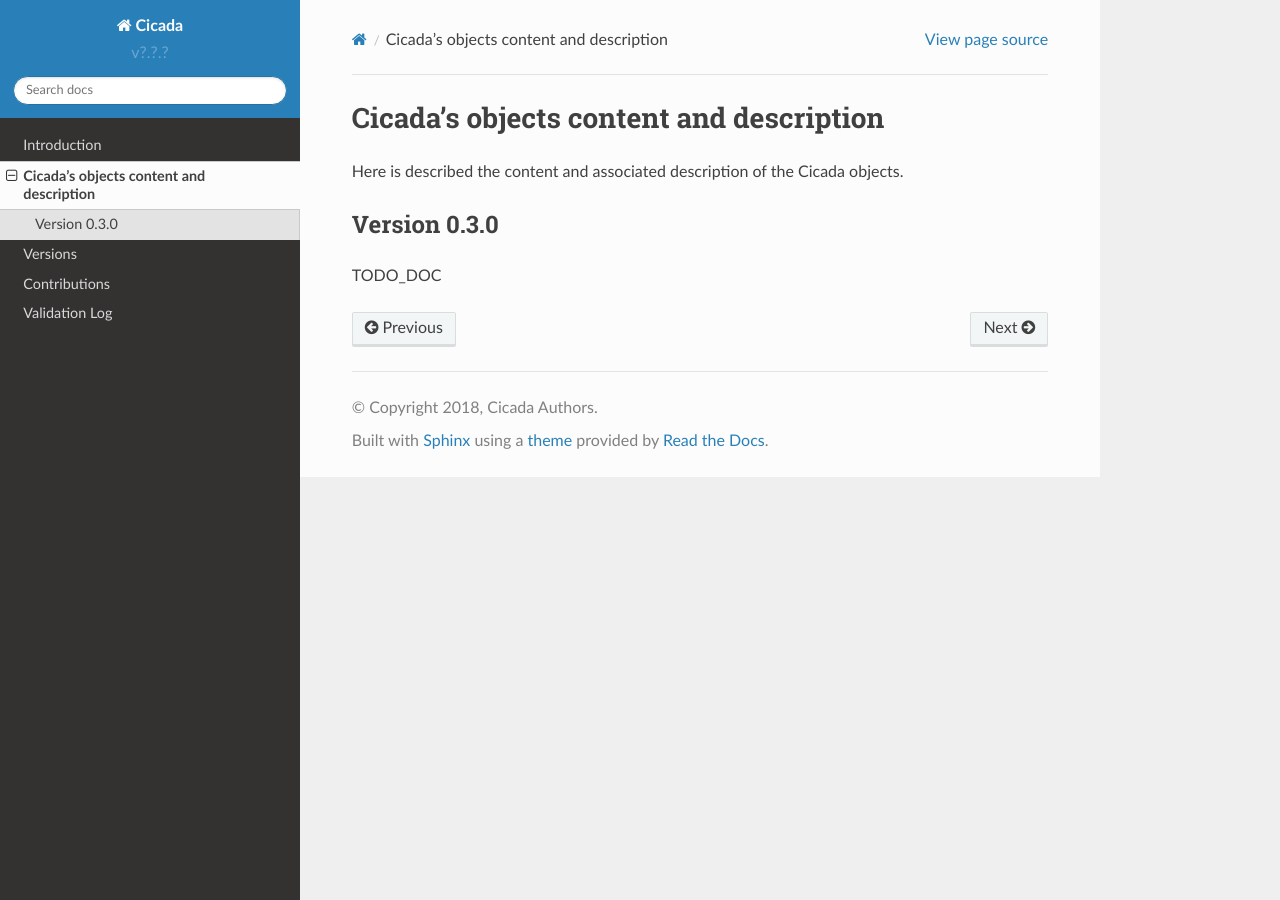
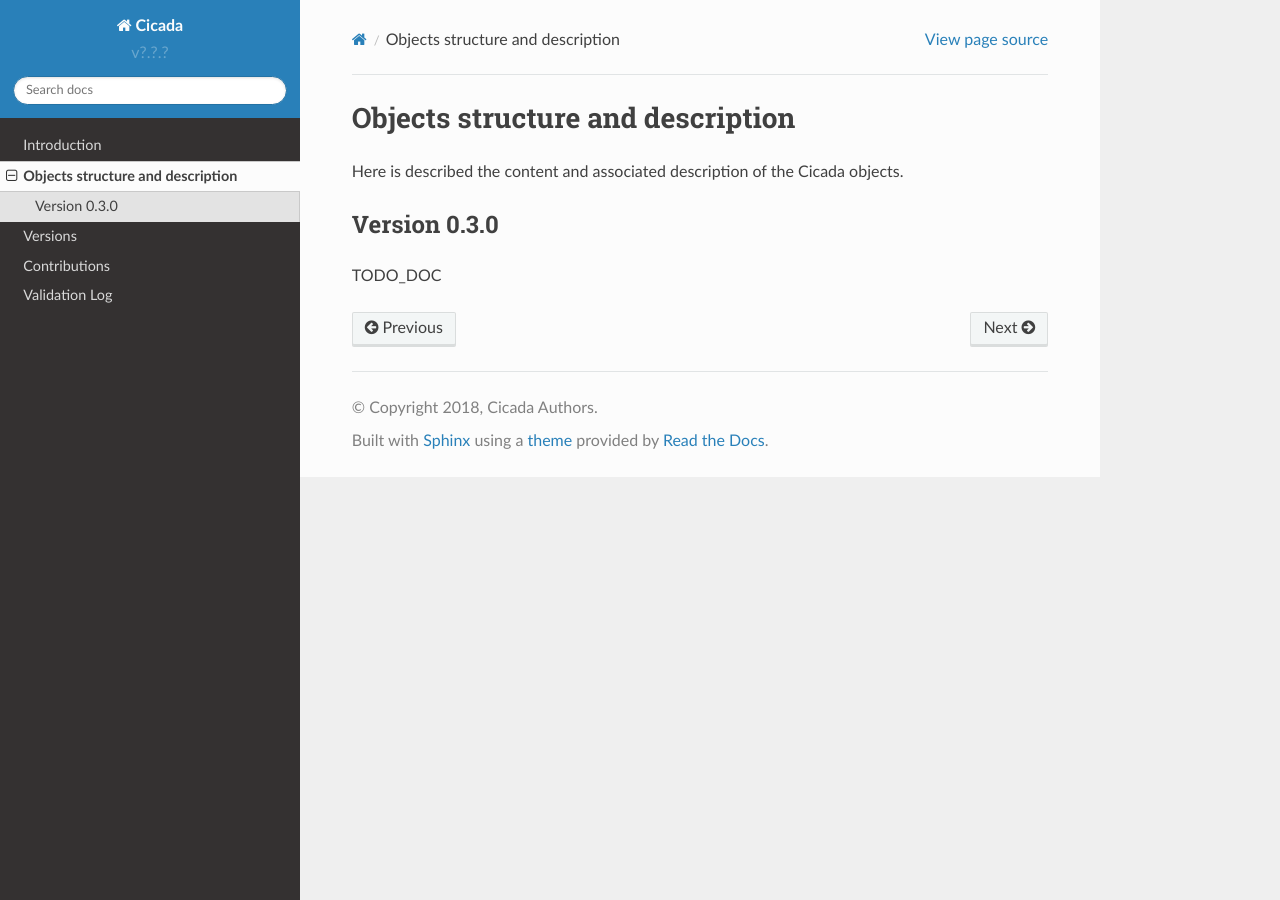
Before and after one commit to project8/cicada, a Sphinx documentation site: the page built from Documentation/ObjectsStructure.rst, in a window 1280 px wide. Built offline with Sphinx 7.4.7 and the Read the Docs theme 2.0.0, drawn with Linux system fonts in a browser that asks for light colours.

Commit message:
Some more documentation

```diff
--- a/Documentation/ObjectsStructure.rst
+++ b/Documentation/ObjectsStructure.rst
@@ -1,4 +1,4 @@
-Cicada's objects content and description
+Objects structure and description
 ========================================
 
 Here is described the content and associated description of the Cicada objects.
--- a/Documentation/conf.py
+++ b/Documentation/conf.py
@@ -76,8 +76,8 @@
 
 # The suffix(es) of source filenames.
 # You can specify multiple suffix as a list of string:
-# source_suffix = ['.rst', '.md']
-source_suffix = '.rst'
+source_suffix = ['.rst', '.md']
+# source_suffix = '.rst'
 
 # The encoding of source files.
 #source_encoding = 'utf-8-sig'
@@ -208,7 +208,7 @@
 #html_show_sphinx = True
 
 # If true, "(C) Copyright ..." is shown in the HTML footer. Default is True.
-#html_show_copyright = True
+html_show_copyright = True
 
 # If true, an OpenSearch description file will be output, and all pages will
 # contain a <link> tag referring to it.  The value of this option must be the
@@ -271,7 +271,7 @@
 #latex_show_pagerefs = False
 
 # If true, show URL addresses after external links.
-#latex_show_urls = False
+latex_show_urls = False
 
 # Documents to append as an appendix to all manuals.
 #latex_appendices = []
@@ -311,7 +311,7 @@
 #texinfo_domain_indices = True
 
 # How to display URL addresses: 'footnote', 'no', or 'inline'.
-#texinfo_show_urls = 'footnote'
+texinfo_show_urls = 'footnote'
 
 # If true, do not generate a @detailmenu in the "Top" node's menu.
 #texinfo_no_detailmenu = False
```
Also changed, not shown: Documentation/Contributions.rst (+35 -5 lines), Documentation/GettingStarted.md (added, +1 -0 lines), Documentation/Versions.md (added, +13 -0 lines), Documentation/Versions.rst (deleted, +0 -13 lines).
